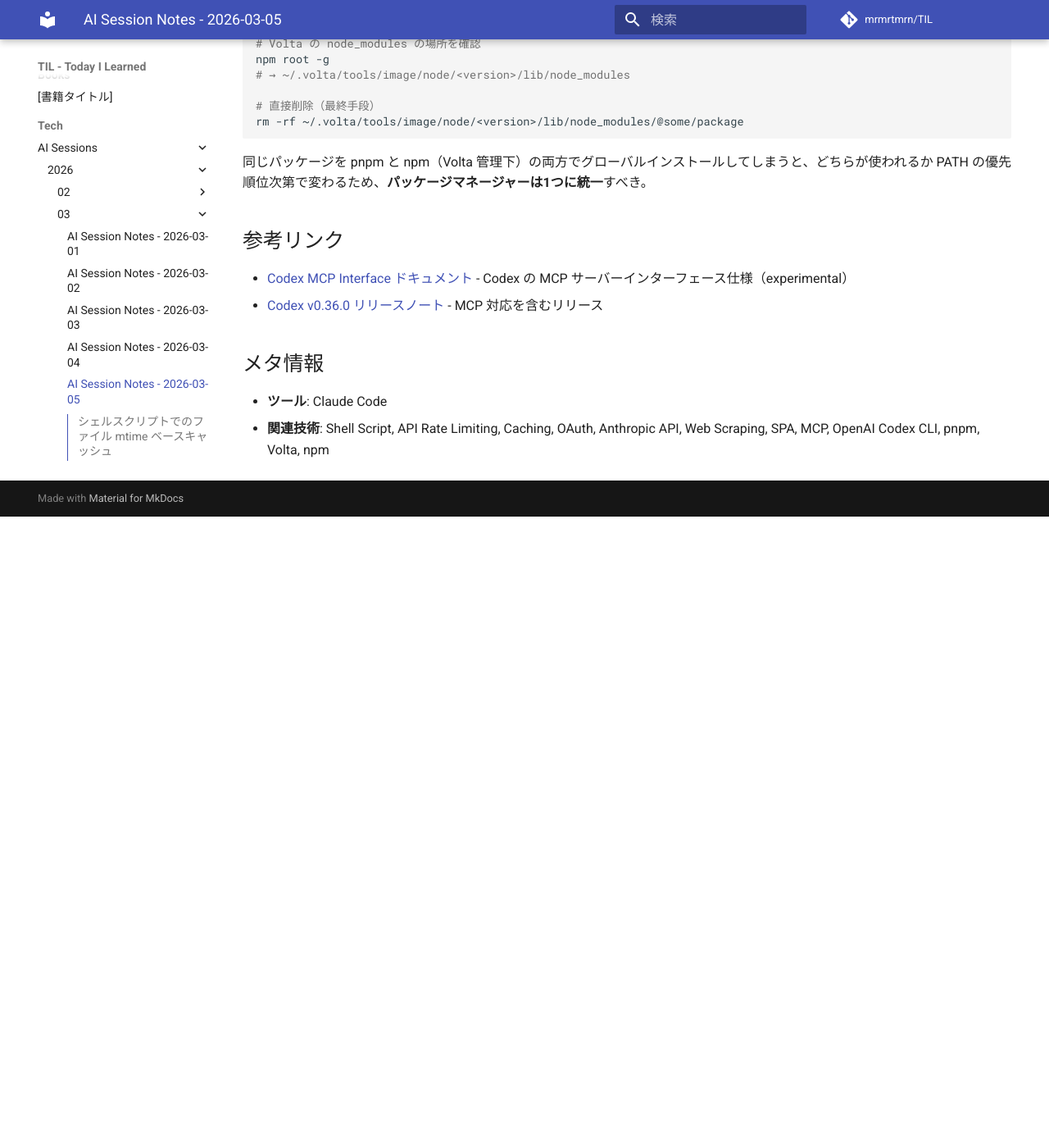
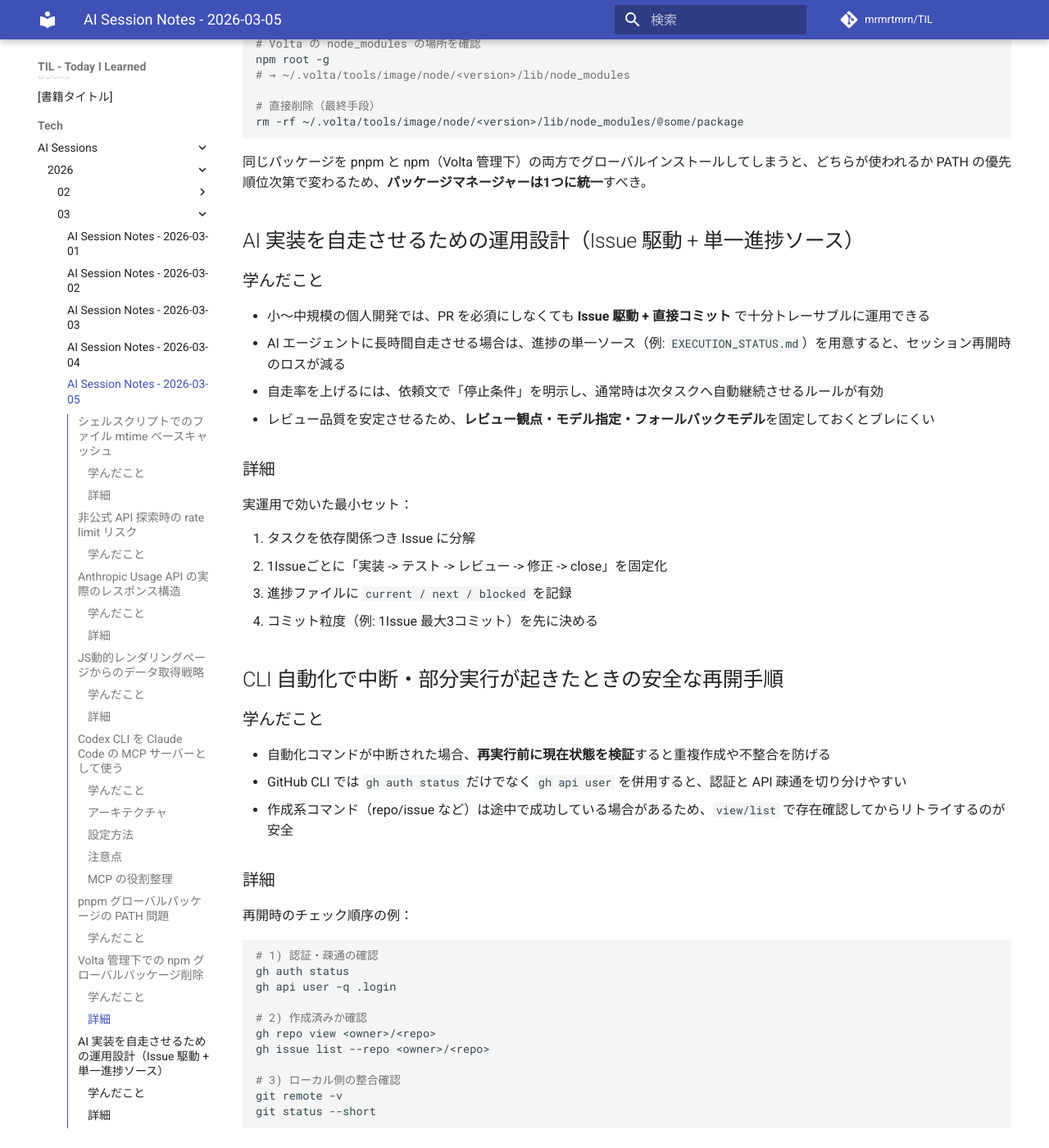
Before and after one commit to mrmrtmrn/TIL, an MkDocs documentation site: the page built from docs/Tech/AI-Sessions/2026/03/2026-03-05.md, in a window 1280 px wide and 1400 px high, scrolled down 4697 px. Shown: the whole window at 82% size. Built offline with MkDocs 1.6.1 and Material for MkDocs 9.7.7, drawn with Linux system fonts in a browser that asks for light colours; comment, search, counter and statistics services are not loaded; before the commit the page ends 5327 px from its top, so only the background shows below that; some of the changed text lies outside the part shown.

Commit message:
feat: 2026-03-05 の AI セッションノートを追加
- AI 実装を自走させるための運用設計（Issue 駆動 + 単一進捗ソース）
- CLI 自動化で中断・部分実行が起きたときの安全な再開手順
- モバイル対応仕様は「方針」ではなく「検証可能条件」で定義する

````diff
--- a/docs/Tech/AI-Sessions/2026/03/2026-03-05.md
+++ b/docs/Tech/AI-Sessions/2026/03/2026-03-05.md
@@ -184,12 +184,76 @@ rm -rf ~/.volta/tools/image/node/<version>/lib/node_modules/@some/package
 
 同じパッケージを pnpm と npm（Volta 管理下）の両方でグローバルインストールしてしまうと、どちらが使われるか PATH の優先順位次第で変わるため、**パッケージマネージャーは1つに統一**すべき。
 
+## AI 実装を自走させるための運用設計（Issue 駆動 + 単一進捗ソース）
+
+### 学んだこと
+
+- 小〜中規模の個人開発では、PR を必須にしなくても **Issue 駆動 + 直接コミット** で十分トレーサブルに運用できる
+- AI エージェントに長時間自走させる場合は、進捗の単一ソース（例: `EXECUTION_STATUS.md`）を用意すると、セッション再開時のロスが減る
+- 自走率を上げるには、依頼文で「停止条件」を明示し、通常時は次タスクへ自動継続させるルールが有効
+- レビュー品質を安定させるため、**レビュー観点・モデル指定・フォールバックモデル**を固定しておくとブレにくい
+
+### 詳細
+
+実運用で効いた最小セット：
+
+1. タスクを依存関係つき Issue に分解
+2. 1Issueごとに「実装 -> テスト -> レビュー -> 修正 -> close」を固定化
+3. 進捗ファイルに `current / next / blocked` を記録
+4. コミット粒度（例: 1Issue 最大3コミット）を先に決める
+
+## CLI 自動化で中断・部分実行が起きたときの安全な再開手順
+
+### 学んだこと
+
+- 自動化コマンドが中断された場合、**再実行前に現在状態を検証**すると重複作成や不整合を防げる
+- GitHub CLI では `gh auth status` だけでなく `gh api user` を併用すると、認証と API 疎通を切り分けやすい
+- 作成系コマンド（repo/issue など）は途中で成功している場合があるため、`view/list` で存在確認してからリトライするのが安全
+
+### 詳細
+
+再開時のチェック順序の例：
+
+```bash
+# 1) 認証・疎通の確認
+gh auth status
+gh api user -q .login
+
+# 2) 作成済みか確認
+gh repo view <owner>/<repo>
+gh issue list --repo <owner>/<repo>
+
+# 3) ローカル側の整合確認
+git remote -v
+git status --short
+```
+
+## モバイル対応仕様は「方針」ではなく「検証可能条件」で定義する
+
+### 学んだこと
+
+- 「モバイル対応する」だけでは実装者ごとの解釈差が大きい
+- ブレークポイント、最小タップ領域、最小文字サイズ、検証ビューポートを数値で固定すると、実装とレビューの判断が一致しやすい
+- 横スクロールを許可する要素を明示し、それ以外は横はみ出し禁止にすると UI 品質が安定する
+
+### 詳細
+
+仕様に入れておくと有効な項目：
+
+- 例: `320x568`, `375x812`, `390x844`, `768x1024`, `1024x768` で操作完了可能
+- タップ領域最小 `44x44px` 以上
+- 横スクロール許可要素を限定（例: 指板ビューのみ）
+- `prefers-reduced-motion` 対応
+
 ## 参考リンク
 
 - [Codex MCP Interface ドキュメント](https://github.com/openai/codex/blob/main/codex-rs/docs/codex_mcp_interface.md) - Codex の MCP サーバーインターフェース仕様（experimental）
 - [Codex v0.36.0 リリースノート](https://github.com/openai/codex/releases/tag/rust-v0.36.0) - MCP 対応を含むリリース
+- [gh auth login](https://cli.github.com/manual/gh_auth_login) - GitHub CLI の認証手順
+- [gh repo create](https://cli.github.com/manual/gh_repo_create) - GitHub CLI のリポジトリ作成
+- [gh issue create](https://cli.github.com/manual/gh_issue_create) - GitHub CLI の Issue 作成
 
 ## メタ情報
 
-- **ツール**: Claude Code
-- **関連技術**: Shell Script, API Rate Limiting, Caching, OAuth, Anthropic API, Web Scraping, SPA, MCP, OpenAI Codex CLI, pnpm, Volta, npm
+- **ツール**: Claude Code, Codex, GitHub CLI
+- **関連技術**: Shell Script, API Rate Limiting, Caching, OAuth, Anthropic API, Web Scraping, SPA, MCP, OpenAI Codex CLI, pnpm, Volta, npm, GitHub Issues, gh CLI, AI Workflow Design, Mobile-First UI Spec
````
